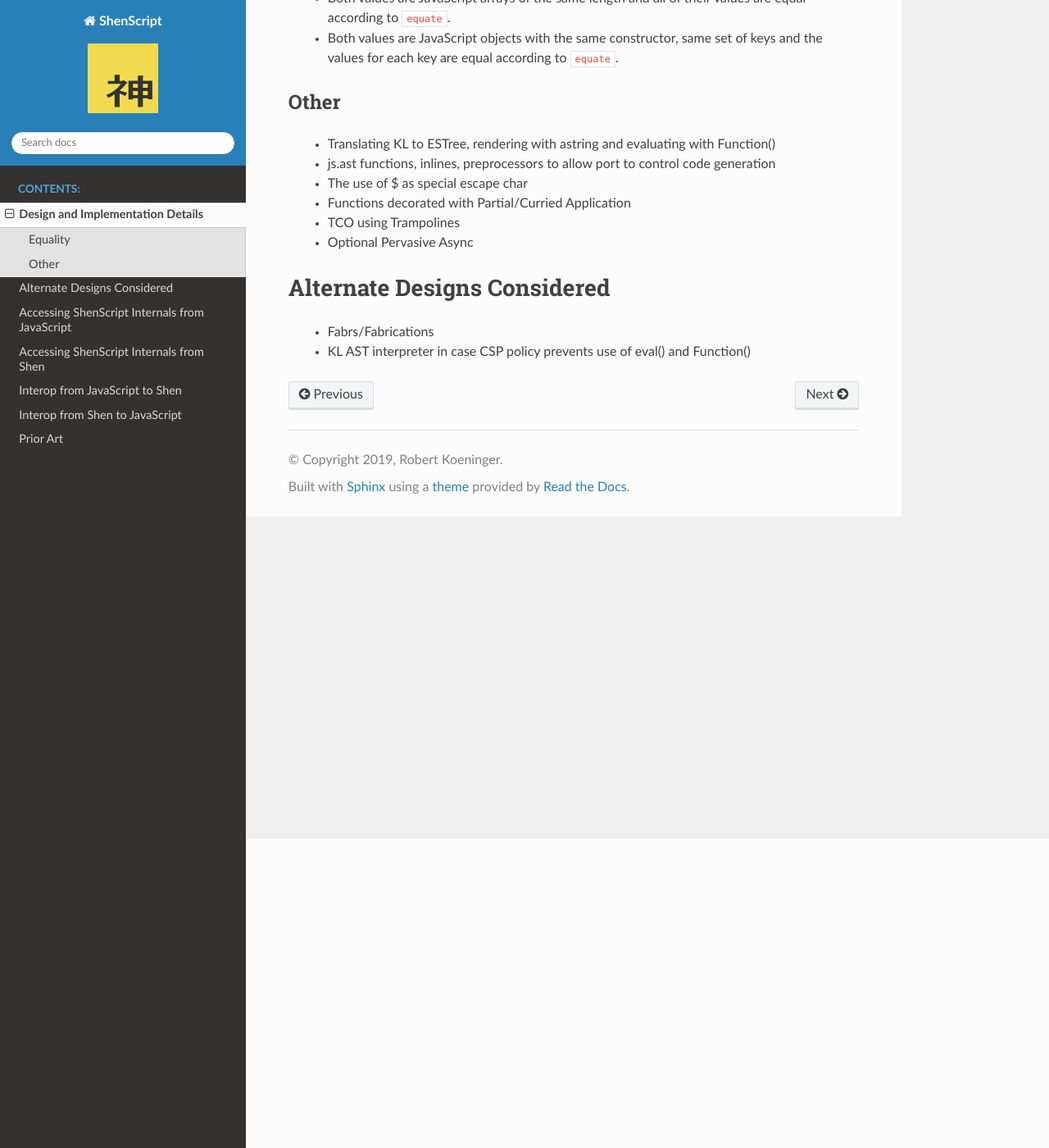
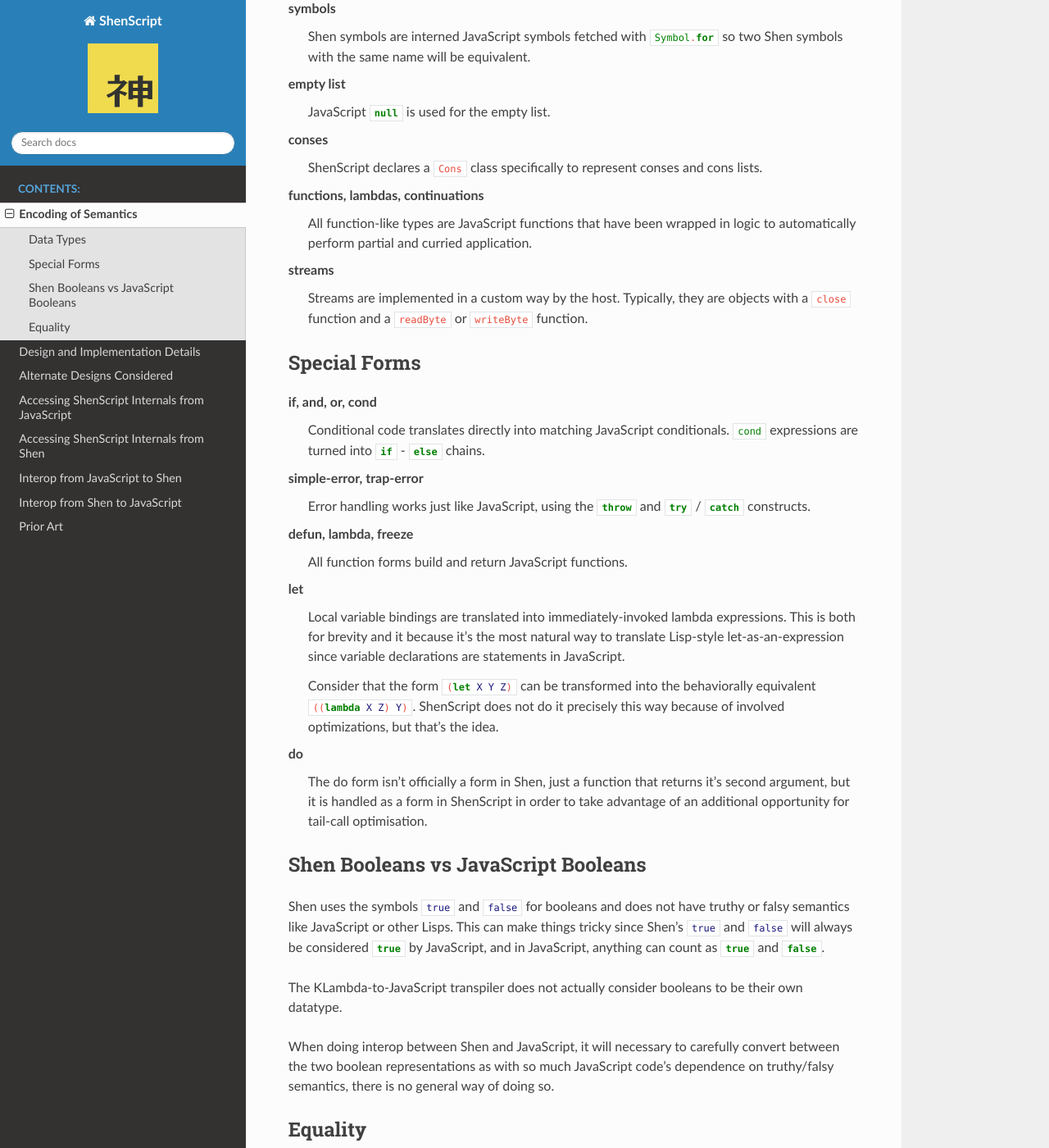
Before and after one commit to rkoeninger/ShenScript, a Sphinx documentation site: the page built from docs/design.rst, in a window 1280 px wide and 1400 px high, scrolled down 377 px. Shown: the whole window at 82% size. Built offline with Sphinx 7.4.7 and the Read the Docs theme 2.0.0, drawn with Linux system fonts in a browser that asks for light colours; some of the changed text lies outside the part shown.

Commit message:
Added docs for data types, special forms, shen vs js bools

```diff
--- a/docs/design.rst
+++ b/docs/design.rst
@@ -1,7 +1,59 @@
 .. include:: directives.rst
 
-Design and Implementation Details
-=================================
+Encoding of Semantics
+=====================
+
+Many of Shen's semantics are translated directly to matching concepts in JavaScript. Where there are incongruities, they are described here.
+
+Data Types
+----------
+
+numbers, strings, exceptions, absvectors
+  Shen numbers, strings, exceptions (Error) and absvectors (array) are just their related JavaScript types with no special handling.
+
+symbols
+  Shen symbols are interned JavaScript symbols fetched with :js:`Symbol.for` so two Shen symbols with the same name will be equivalent.
+
+empty list
+  JavaScript :js:`null` is used for the empty list.
+
+conses
+  ShenScript declares a :js:`Cons` class specifically to represent conses and cons lists.
+
+functions, lambdas, continuations
+  All function-like types are JavaScript functions that have been wrapped in logic to automatically perform partial and curried application.
+
+streams
+  Streams are implemented in a custom way by the host. Typically, they are objects with a :js:`close` function and a :js:`readByte` or :js:`writeByte` function.
+
+Special Forms
+-------------
+
+if, and, or, cond
+  Conditional code translates directly into matching JavaScript conditionals. :shen:`cond` expressions are turned into :js:`if` - :js:`else` chains.
+
+simple-error, trap-error
+  Error handling works just like JavaScript, using the :js:`throw` and :js:`try` / :js:`catch` constructs.
+
+defun, lambda, freeze
+  All function forms build and return JavaScript functions.
+
+let
+  Local variable bindings are translated into immediately-invoked lambda expressions. This is both for brevity and it because it's the most natural way to translate Lisp-style let-as-an-expression since variable declarations are statements in JavaScript.
+
+  Consider that the form :shen:`(let X Y Z)` can be transformed into the behaviorally equivalent :shen:`((lambda X Z) Y)`. ShenScript does not do it precisely this way because of involved optimizations, but that's the idea.
+
+do
+  The do form isn't officially a form in Shen, just a function that returns it's second argument, but it is handled as a form in ShenScript in order to take advantage of an additional opportunity for tail-call optimisation.
+
+Shen Booleans vs JavaScript Booleans
+------------------------------------
+
+Shen uses the symbols :shen:`true` and :shen:`false` for booleans and does not have truthy or falsy semantics like JavaScript or other Lisps. This can make things tricky since Shen's :shen:`true` and :shen:`false` will always be considered :js:`true` by JavaScript, and in JavaScript, anything can count as :js:`true` and :js:`false`.
+
+The KLambda-to-JavaScript transpiler does not actually consider booleans to be their own datatype.
+
+When doing interop between Shen and JavaScript, it will necessary to carefully convert between the two boolean representations as with so much JavaScript code's dependence on truthy/falsy semantics, there is no general way of doing so.
 
 Equality
 --------
@@ -14,8 +66,8 @@
   * Both values are JavaScript arrays of the same length and all of their values are equal according to :js:`equate`.
   * Both values are JavaScript objects with the same constructor, same set of keys and the values for each key are equal according to :js:`equate`.
 
-Other
------
+Design and Implementation Details
+=================================
 
   * Translating KL to ESTree, rendering with astring and evaluating with Function()
   * js.ast functions, inlines, preprocessors to allow port to control code generation
```
